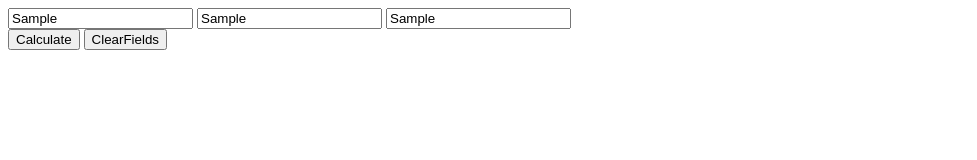
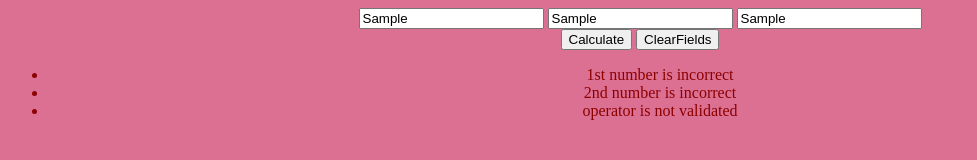
Before and after one commit to CrabVoid/calc3, a plain HTML site: page Index.html in a window 1280 px wide. Both pictures are taken after typing "Sample", "Sample", "Sample" into the empty fields and a click on the button "Calculate". Shown: the whole page, without its empty margins (0-977 px from the left). Drawn offline with Linux system fonts and the light colour scheme.

Commit message:
added errors all working. also added outer css and clear btn still doesnt work

```diff
--- a/Index.html
+++ b/Index.html
@@ -4,6 +4,7 @@
     <meta charset="UTF-8" />
     <meta name="viewport" content="width=device-width, initial-scale=1.0" />
     <title>Document</title>
+    <link rel="stylesheet" href="style.css" />
   </head>
   <body>
     <div>
@@ -38,28 +39,33 @@
         let errors = inputValidation(num1Value, num2Value, operatorValue);
 
         let errorCheck = errorsDisplay(errors);
-        if (errors.lenght > 0) {
+        if (errorCheck.lenght > 0) {
           output.innerHTML = errorCheck;
+        } else {
+          let math = calculationWork(num1Value, num2Value, operatorValue);
+          output.innerHTML = math;
         }
+      }
 
-        switch (operatorValue) {
+      function calculationWork(n1, n2, op) {
+        switch (op) {
           case "+":
-            result = num1Value + num2Value;
+            result = n1 + n2;
             break;
           case "-":
-            result = num1Value - num2Value;
+            result = n1 - n2;
             break;
           case "/":
-            result = num1Value / num2Value;
+            result = n1 / n2;
             break;
           case "*":
-            result = num1Value * num2Value;
+            result = n1 * n2;
             break;
 
           default:
             break;
         }
-        output.innerHTML = result;
+        return result;
       }
 
       function inputValidation(n1, n2, op) {
@@ -67,25 +73,28 @@
 
         if (isNaN(n1)) errors.push("1st number is incorrect");
         if (isNaN(n2)) errors.push("2nd number is incorrect");
-        if (!["+", "-", "*", "/"].includesop)
+        if (!["+", "-", "*", "/"].includes(op))
           errors.push("operator is not validated");
 
         return errors;
       }
 
-      function errorsDisplay(ary) {
+      function errorsDisplay(ero) {
         let error = "";
-        for (let i = 0; i < ary.length; i++) {
-          error += `<li>${ary[i]}</li>`;
+        for (let i = 0; i < ero.length; i++) {
+          error += `<li>${ero[i]}</li>`;
         }
-        return `<ul>${error}</ul>`;
+        result = `<ul>${error}</ul>`;
+        return result;
       }
 
       function clearFields() {
-        let num1 = "";
-        let num2 = "";
-        let opera = "";
+        let num1Value = "";
+        let num2Value = "";
+        let operatorValue = "";
         let output = "";
+
+        console.log("click clear");
       }
     </script>
   </body>
--- /dev/null
+++ b/style.css
@@ -0,0 +1,15 @@
+body {
+    background-color: palevioletred
+
+}
+div {
+    text-align: center;
+}
+
+ul {
+    color: darkred;
+}
+
+p {
+    color: green;
+}
```
